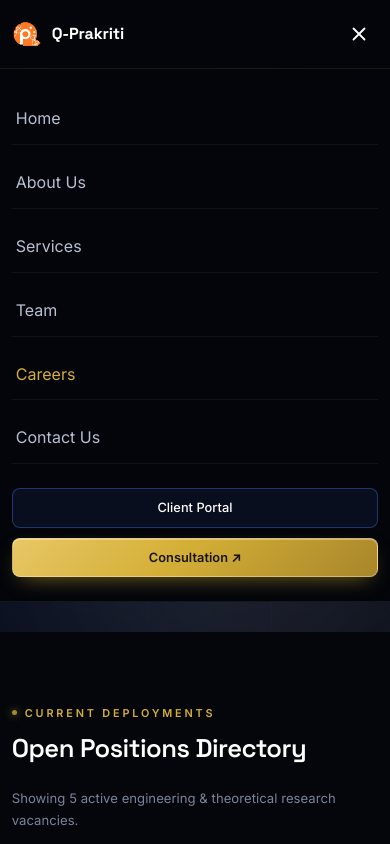
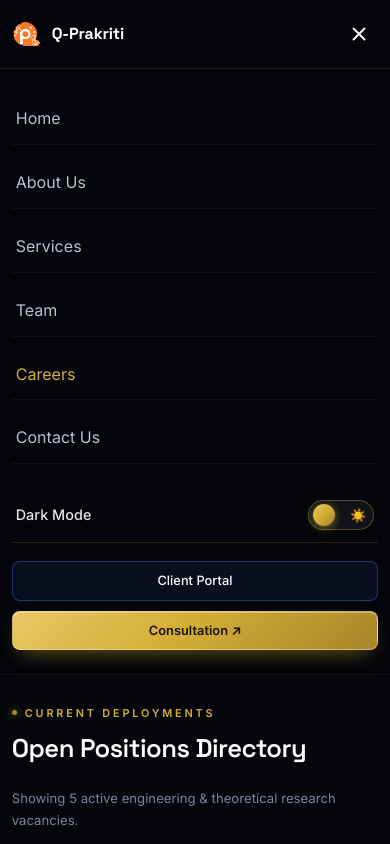
Before and after one commit to TejaBattula/Quantum-Prakriti, a React (Vite) app in the folder Qp-frontend/: page /careers in a window 390 px wide. Both pictures are taken after a click on the button "Open menu". Shown: the top 844 px of the page. Built offline with nearby package versions, Linux system fonts and the light colour scheme.

Commit message:
light theme added

```diff
--- a/Qp-frontend/src/components/Navbar.css
+++ b/Qp-frontend/src/components/Navbar.css
@@ -150,6 +150,7 @@
 }
 @media (max-width: 960px) {
   .nav__links, .nav__right { display: none; }
+
   .nav__toggle { display: block; }
   .nav__mobile { display: block; }
 }
@@ -242,3 +243,39 @@
   border-color: rgba(212, 175, 55, 0.7);
   background: rgba(212, 175, 55, 0.1);
 }
+/* ===== MOBILE THEME TOGGLE ===== */
+
+.nav__mobile-theme {
+  display: flex;
+  align-items: center;
+  justify-content: space-between;
+  padding: 12px 4px;
+  margin-bottom: 8px;
+  border-bottom: 1px solid rgba(212, 175, 55, 0.18);
+}
+
+.nav__mobile-theme-label {
+  font-size: 0.9rem;
+  font-weight: 500;
+  color: var(--text-secondary);
+}
+
+/* Keep the toggle visible inside the mobile menu */
+.nav__mobile-theme .nav__theme-toggle {
+  display: flex;
+  flex-shrink: 0;
+}
+
+/* Light theme */
+[data-theme="light"] .nav__mobile-theme {
+  border-bottom-color: rgba(130, 100, 30, 0.15);
+}
+
+[data-theme="light"] .nav__mobile-theme-label {
+  color: #333333;
+}
+
+/* Dark theme */
+[data-theme="dark"] .nav__mobile-theme-label {
+  color: #e5e5e5;
+}
--- a/Qp-frontend/src/components/Navbar.jsx
+++ b/Qp-frontend/src/components/Navbar.jsx
@@ -114,9 +114,47 @@ export default function Navbar() {
                 </NavLink>
               ))}
               <div className="nav__mobile-actions">
-                <Link to="/contact" className="nav__portal nav__portal--block">Client Portal</Link>
-                <Link to="/contact" className="nav__consult nav__consult--block">Consultation ↗</Link>
-              </div>
+
+{/* Mobile theme toggle */}
+<div className="nav__mobile-theme">
+  <span className="nav__mobile-theme-label">
+    {theme === 'dark' ? 'Dark Mode' : 'Light Mode'}
+  </span>
+
+  <button
+    className="nav__theme-toggle"
+    onClick={toggleTheme}
+    aria-label={
+      theme === 'dark'
+        ? 'Switch to light mode'
+        : 'Switch to dark mode'
+    }
+    aria-pressed={theme === 'light'}
+    data-active={theme}
+  >
+    <div className="nav__theme-toggle__track">
+      <span className="nav__theme-toggle__icon" aria-hidden="true">
+        🌙
+      </span>
+
+      <span className="nav__theme-toggle__icon" aria-hidden="true">
+        ☀️
+      </span>
+    </div>
+
+    <span className="nav__theme-toggle__knob" />
+  </button>
+</div>
+
+<Link to="/contact" className="nav__portal nav__portal--block">
+  Client Portal
+</Link>
+
+<Link to="/contact" className="nav__consult nav__consult--block">
+  Consultation ↗
+</Link>
+
+</div>
             </div>
           </motion.nav>
         )}
```
